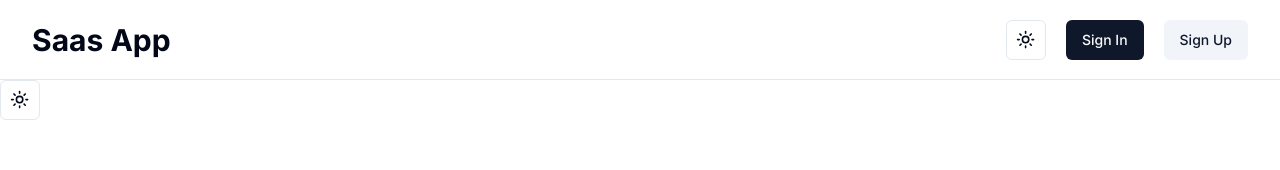
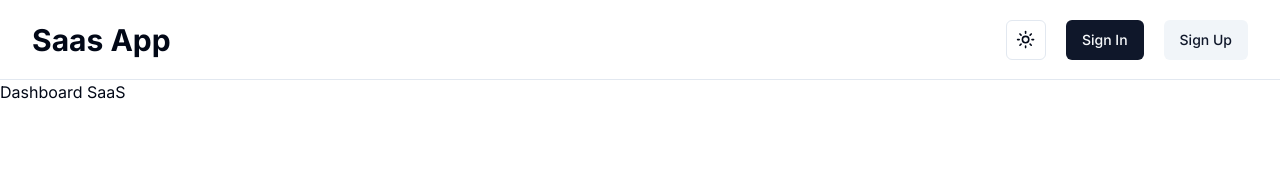
Before and after one commit to SebastianSloma/next_saas, a Next.js app: page / in a window 1280 px wide. Shown: the top 170 px of the page. Built offline with nearby package versions, Linux system fonts and the light colour scheme.

Commit message:
added DashboardPage.tsx

```diff
--- /dev/null
+++ b/app/dashboard/page.tsx
@@ -0,0 +1,7 @@
+import React from 'react'
+
+export const DashboardPage = () => {
+  return (
+    <div>Dashboard SaaS</div>
+  )
+}
--- a/app/page.tsx
+++ b/app/page.tsx
@@ -1,11 +1,11 @@
-import Image from "next/image";
-import { ThemeToggle } from './components/Themetoggle';
+import { DashboardPage } from './dashboard/page';
+
 
 export default function Home() {
   return (
 
     <main>
-     <ThemeToggle/>
+     <DashboardPage/>
     </main>
   );
 }
```
